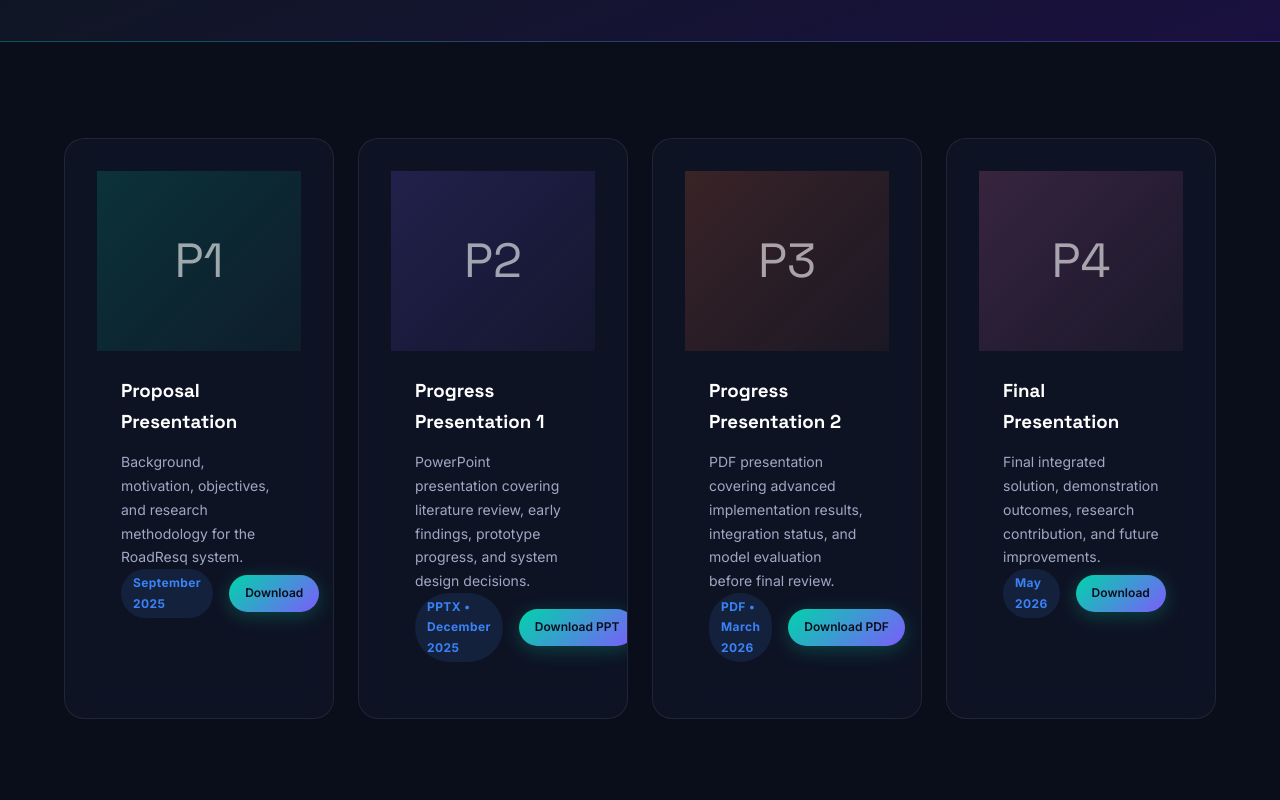
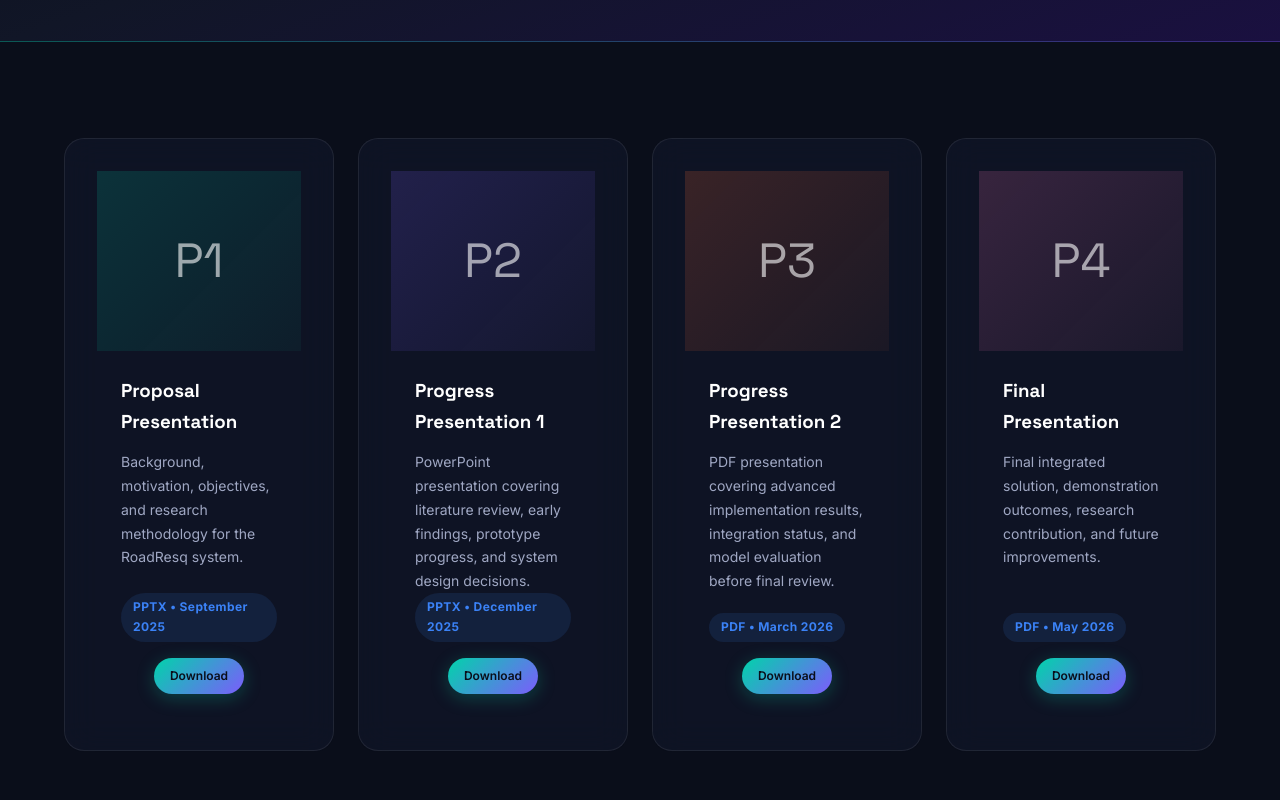
Before and after one commit to danukachathurya/research-web, a plain HTML site: page index.html in a window 1280 px wide. Shown: the part 7740-8540 px from the top of the page. Drawn offline with Linux system fonts and the light colour scheme.

Commit message:
Update download links and enhance slide card layout for better accessibility

```diff
--- a/index.html
+++ b/index.html
@@ -738,8 +738,15 @@
                   for the RoadResq system.
                 </p>
                 <div class="slide-card-footer">
-                  <span class="badge badge-blue">September 2025</span>
-                  <a class="btn btn-sm btn-primary" href="#">Download</a>
+                  <span class="badge badge-blue">PPTX • September 2025</span>
+                  <a
+                    class="btn btn-sm btn-primary"
+                    href="https://docs.google.com/presentation/d/1EQ6ZUFtkBq1XbxqrtyAc61QNpV5N7wkD/export/pptx"
+                    target="_blank"
+                    rel="noopener noreferrer"
+                    download
+                    >Download</a
+                  >
                 </div>
               </div>
             </article>
@@ -759,7 +766,7 @@
                     href="https://docs.google.com/presentation/d/1QJf3Ukls-NsNp1ON1_qiwkiT1gQTQ3TL/edit?usp=sharing&ouid=117742849218461615603&rtpof=true&sd=true"
                     target="_blank"
                     rel="noopener noreferrer"
-                    >Download PPT</a
+                    >Download</a
                   >
                 </div>
               </div>
@@ -780,7 +787,7 @@
                     href="https://drive.google.com/uc?export=download&id=1PRhxC1b6xMaGlCyJh3thGVOMEpSmg4LS"
                     target="_blank"
                     rel="noopener noreferrer"
-                    >Download PDF</a
+                    >Download</a
                   >
                 </div>
               </div>
@@ -795,8 +802,15 @@
                   contribution, and future improvements.
                 </p>
                 <div class="slide-card-footer">
-                  <span class="badge badge-blue">May 2026</span>
-                  <a class="btn btn-sm btn-primary" href="#">Download</a>
+                  <span class="badge badge-blue">PDF • May 2026</span>
+                  <a
+                    class="btn btn-sm btn-primary"
+                    href="https://drive.google.com/uc?export=download&id=1Fil1VpmyDi6kpXWohnV_0k139qhDGMS7"
+                    target="_blank"
+                    rel="noopener noreferrer"
+                    download
+                    >Download</a
+                  >
                 </div>
               </div>
             </article>
--- a/style.css
+++ b/style.css
@@ -1307,6 +1307,8 @@ input {
 }
 
 .slide-card {
+  display: flex;
+  flex-direction: column;
   overflow: hidden;
 }
 
@@ -1337,7 +1339,25 @@ input {
 }
 
 .slide-card-body {
+  display: flex;
+  flex: 1;
+  flex-direction: column;
   padding: var(--space-5);
+}
+
+.slide-card-body p {
+  flex: 1;
+}
+
+.slide-card-footer {
+  align-items: flex-start;
+  flex-direction: column;
+  margin-top: auto;
+}
+
+.slide-card-footer .btn {
+  align-self: center;
+  margin-left: 0;
 }
 
 .team-grid,
```
